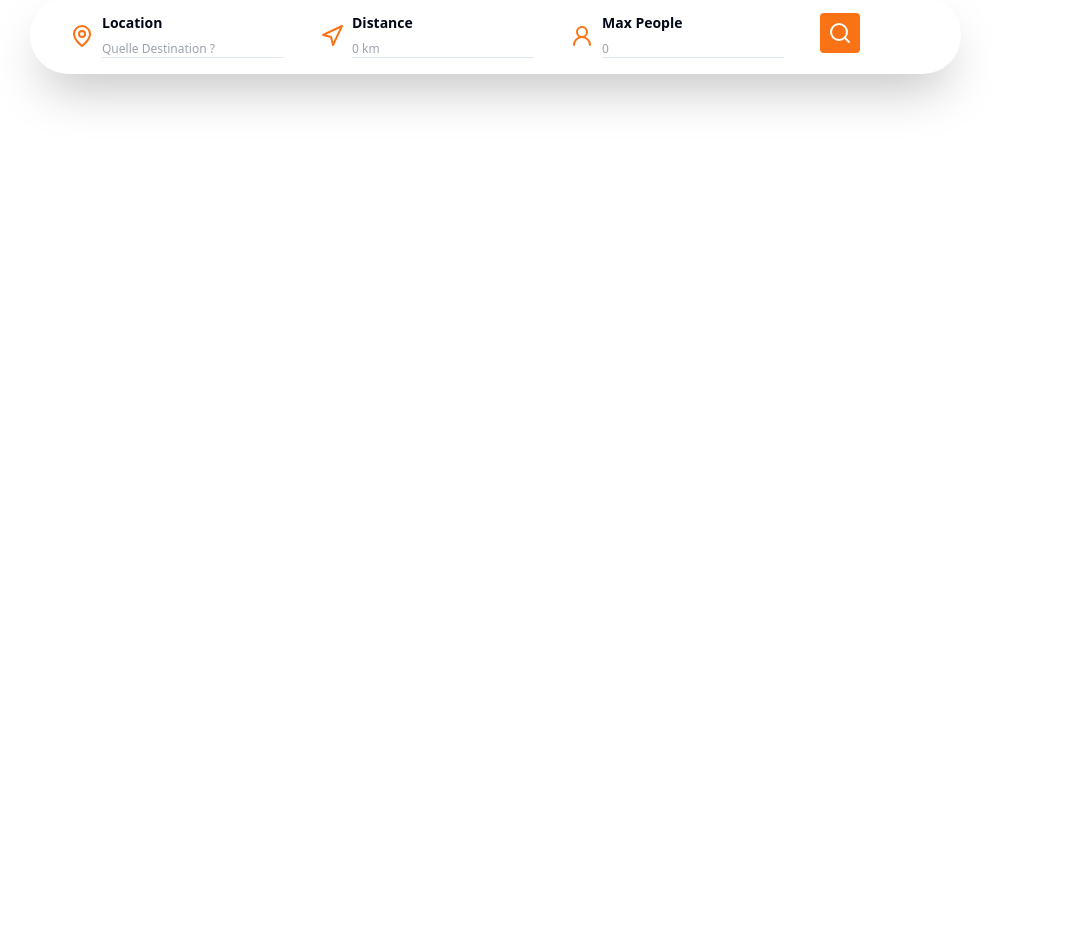
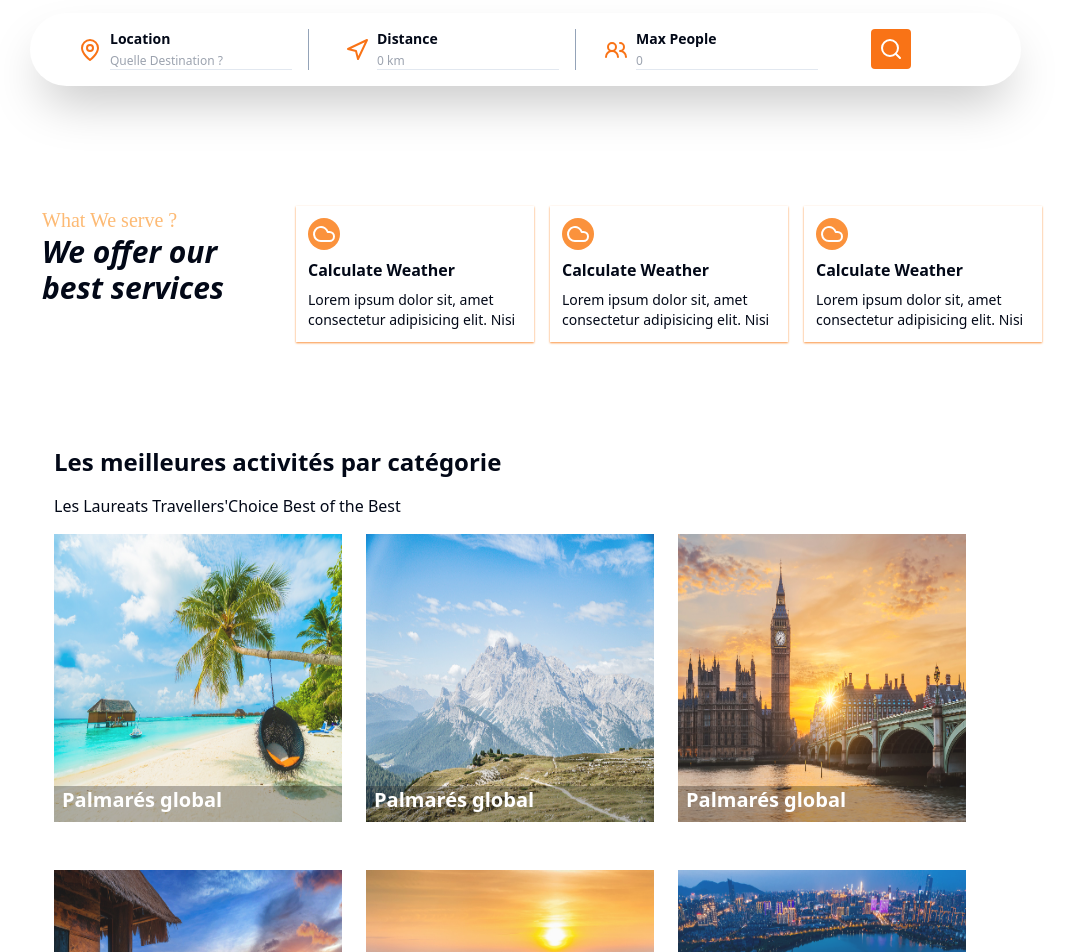
Before and after one commit to SidyMohamedSalim/easyTourisme, a Next.js app: page / in a window 1280 px wide. Shown: the part 500-1452 px from the top of the page, without its empty margins (98-1173 px from the left). Before the commit the page ends 800 px from the top, so only its background shows below. Built offline with nearby package versions, Linux system fonts and the light colour scheme.

Commit message:
add new bloc

```diff
--- a/app/page.tsx
+++ b/app/page.tsx
@@ -1,3 +1,5 @@
+import Features from "@/components/home/Features";
+import Services from "@/components/home/Services";
 import Welcome from "@/components/home/Welcome";
 import Image from "next/image";
 
@@ -5,6 +7,8 @@ export default function Home() {
   return (
     <main>
       <Welcome />
+      <Services />
+      <Features />
     </main>
   );
 }
--- /dev/null
+++ b/components/home/Features.tsx
@@ -0,0 +1,33 @@
+import React from "react";
+import BlocA from "../ui/blocs/blocA";
+
+const Features = () => {
+  return (
+    <section className="relative my-16">
+      <div className="max-w-5xl mx-auto my-4 h-84 bg-covers">
+        <div className="mx-6">
+          {/* title section */}
+          <div>
+            <h1 className="font-semibold text-2xl mb-4">
+              Les meilleures activités par catégorie
+            </h1>
+            <p className="text-md">
+              Les Laureats Travellers&apos;Choice Best of the Best
+            </p>
+          </div>
+          {/* content */}
+          <div className="flex flex-wrap  gap-4">
+            <BlocA title={"Palmarés global"} image={"/images/tour-img02.jpg"} />
+            <BlocA title={"Palmarés global"} image={"/images/tour-img03.jpg"} />
+            <BlocA title={"Palmarés global"} image={"/images/tour-img01.jpg"} />
+            <BlocA title={"Palmarés global"} image={"/images/tour-img05.jpg"} />
+            <BlocA title={"Palmarés global"} image={"/images/tour-img04.jpg"} />
+            <BlocA title={"Palmarés global"} image={"/images/tour-img07.jpg"} />
+          </div>
+        </div>
+      </div>
+    </section>
+  );
+};
+
+export default Features;
--- /dev/null
+++ b/components/home/Services.tsx
@@ -0,0 +1,38 @@
+import { Cloud } from "lucide-react";
+import React from "react";
+
+const Services = () => {
+  return (
+    <div>
+      <div className="max-w-5xl mx-auto grid grid-cols-4 gap-4 px-3 pt-20 pb-10">
+        <div className="pr-4">
+          <h2 className="font-second text-xl text-orange-300">
+            What We serve ?
+          </h2>
+          <h2 className="text-3xl font-semibold italic">
+            We offer our best services
+          </h2>
+        </div>
+        <Service />
+        <Service />
+        <Service />
+      </div>
+    </div>
+  );
+};
+
+export default Services;
+
+export const Service = () => {
+  return (
+    <div className="sha shadow-sm shadow-orange-400 p-3">
+      <div className="text-white bg-orange-400 w-fit p-1 rounded-full">
+        <Cloud className="text-sm" />
+      </div>
+      <h1 className="text-base font-semibold py-2">Calculate Weather</h1>
+      <p className="text-sm font-extralight">
+        Lorem ipsum dolor sit, amet consectetur adipisicing elit. Nisi
+      </p>
+    </div>
+  );
+};
--- a/components/home/Welcome.tsx
+++ b/components/home/Welcome.tsx
@@ -1,6 +1,6 @@
 import Image from "next/image";
 import React from "react";
-import { MapPin, Navigation, Search, User2 } from "lucide-react";
+import { MapPin, Navigation, Search, User2, Users2 } from "lucide-react";
 
 const Welcome = () => {
   return (
@@ -56,11 +56,11 @@ const Welcome = () => {
           </div>
         </div>
         {/* search */}
-        <div className="grid grid-cols-7 shadow-2xl w-fit rounded-full px-10 py-4 gap-6  my-6 text-sm">
-          <div className="col-span-2 flex items-center gap-2 ">
+        <div className="grid grid-cols-7 shadow-2xl w-fit rounded-full px-10 py-4 gap-6  my-10 text-sm justify-center">
+          <div className="col-span-2 flex items-center gap-2 border-r border-slate-400 px-1 mx-1">
             <MapPin className="text-orange-500" />
             <div>
-              <h1 className="font-bold pb-2 ">Location</h1>
+              <h1 className="font-bold pb-1 ">Location</h1>
               <div className="border-b b mr-3 text-xs focus:border-none">
                 <input
                   type="search"
@@ -70,10 +70,10 @@ const Welcome = () => {
               </div>
             </div>
           </div>
-          <div className="col-span-2 flex items-center gap-2">
+          <div className="col-span-2 flex items-center gap-2  border-r border-slate-400 px-1 mx-1">
             <Navigation className="text-orange-500" />
             <div>
-              <h1 className="font-bold pb-2">Distance</h1>
+              <h1 className="font-bold pb-1">Distance</h1>
               <div className="border-b  mr-3 text-xs focus:border-none">
                 <input
                   type="search"
@@ -83,10 +83,10 @@ const Welcome = () => {
               </div>
             </div>
           </div>
-          <div className=" col-span-2 flex items-center gap-2">
-            <User2 className="text-orange-500" />
+          <div className=" col-span-2 flex items-center gap-2 ">
+            <Users2 className="text-orange-500" />
             <div>
-              <h1 className="font-bold pb-2">Max People</h1>
+              <h1 className="font-bold pb-1">Max People</h1>
               <div className="border-b  mr-3 text-xs focus:border-none">
                 <input
                   type="search"
--- /dev/null
+++ b/components/ui/blocs/blocA.tsx
@@ -0,0 +1,27 @@
+import Image from "next/image";
+import React from "react";
+
+type blocAProps = {
+  title: string;
+  image: string;
+};
+const BlocA = ({ title, image }: blocAProps) => {
+  return (
+    <div className=" relative  my-4 mr-2">
+      <div className="opacity-90">
+        <Image
+          src={image}
+          alt=""
+          className="w-72 h-72"
+          width={600}
+          height={600}
+        />
+        <h1 className="absolute  w-full z-10 font-extrabold bg text-xl  bottom-0 p-2 text-white before:w-full before:h-9 before:bg-black before:absolute before:left-0 before:opacity-30 before:-z-10">
+          {title}
+        </h1>
+      </div>
+    </div>
+  );
+};
+
+export default BlocA;
--- /dev/null
+++ b/components/ui/blocs/blocB.tsx
@@ -0,0 +1,49 @@
+import { Heart, LucideIcon } from "lucide-react";
+import Image from "next/image";
+import React from "react";
+
+const BlocB = ({ desc, image }: { desc: string; image: string }) => {
+  return (
+    <div className="relative mr-3 w-72 my-4 hover:opacity-50">
+      <div className="absolute top-2 right-2 text-xl flex items-center justify-center bg-white px-2 w-8 h-8 rounded-full ">
+        <Heart />
+      </div>
+      {/* images */}
+
+      <div>
+        <Image
+          src={image}
+          alt=""
+          className="w-72 h-72"
+          width={600}
+          height={600}
+        />
+      </div>
+      <div>
+        <h1 className="font-semibold hover:decoration-black hover:underline leading-5 ">
+          Visite historique d&apos;une journée à Meknès Volubilis et Moulay
+          Idriss
+        </h1>
+        {/* Notes */}
+        <div className="flex">
+          {/* avis */}
+          <div className="flex justify-evenly gap-1 text-sm">
+            <p>⭐</p>
+            <p>⭐</p>
+            <p>⭐</p>
+            <p>⭐</p>
+            <p>⭐</p>
+          </div>
+          {/* Nombre de personnes qui ont noter */}
+          <p className="mx-2 font-light">109</p>
+        </div>
+        {/* Prix */}
+        <div>
+          <p className="font-medium">á partir de 321 MAD par adulte</p>
+        </div>
+      </div>
+    </div>
+  );
+};
+
+export default BlocB;
--- /dev/null
+++ b/components/ui/blocs/blocC.tsx
@@ -0,0 +1,32 @@
+import { Heart } from "lucide-react";
+import Image from "next/image";
+import React from "react";
+
+const BlocC = ({ desc, image }: { desc: string; image: string }) => {
+  return (
+    <div className="relative mx-3 w-96 my-4 bg-white">
+      <div className="absolute top-2 right-2 text-xl flex items-center justify-center bg-white px-2 w-8 h-8 rounded-full ">
+        <Heart />
+      </div>
+      {/* images */}
+
+      <div>
+        <Image
+          src={image}
+          alt=""
+          className="h-64 w-96"
+          width={1000}
+          height={800}
+        />
+      </div>
+      <div className="text-center my-4 mx-6">
+        <h1 className="font-semibold hover:decoration-black hover:underline leading-5 ">
+          Visite historique d&apos;une journée à Meknès Volubilis et Moulay
+          Idriss
+        </h1>
+      </div>
+    </div>
+  );
+};
+
+export default BlocC;
--- /dev/null
+++ b/components/ui/elements/NavIcons.tsx
@@ -0,0 +1,15 @@
+import { BedDouble, LucideIcon } from "lucide-react";
+import React from "react";
+
+const NavIcons = ({ title, Icon }: { title: string; Icon: LucideIcon }) => {
+  return (
+    <div className="flex justify-between px-3 py-3 border border-black rounded-lg shadow-md items-top  my-1 hover:bg-slate-900 hover:text-white">
+      <h1 className="mr-24 font-medium text-xs">{title}</h1>
+      <div className="pr-1 xl:pr-4">
+        <Icon />
+      </div>
+    </div>
+  );
+};
+
+export default NavIcons;
--- /dev/null
+++ b/components/ui/elements/btn.tsx
@@ -0,0 +1,17 @@
+import React from "react";
+
+const Btn = ({ title, isWhite }: { title: string; isWhite?: boolean }) => {
+  return (
+    <button
+      className={
+        isWhite
+          ? "bg-white text-black px-6 py-3 my-4 rounded-3xl hover:bg-black hover:text-white"
+          : "bg-black px-6 py-3 my-4 rounded-3xl text-white hover:bg-white hover:text-black"
+      }
+    >
+      {title}
+    </button>
+  );
+};
+
+export default Btn;
--- /dev/null
+++ b/components/ui/elements/headElIcon.tsx
@@ -0,0 +1,19 @@
+import { Heart, LucideIcon } from "lucide-react";
+import React from "react";
+
+type HeadElIconProps = {
+  title: string;
+  Icon: LucideIcon;
+};
+const HeadElIcon = ({ title, Icon }: HeadElIconProps) => {
+  return (
+    <div className="flex cursor-pointer font-medium items-center px-3 py-3 rounded-3xl hover:bg-slate-100">
+      <span className="mr-1 max-md:text-2xl">
+        <Icon />
+      </span>
+      <h1 className="max-md:hidden">{title}</h1>
+    </div>
+  );
+};
+
+export default HeadElIcon;
--- a/tailwind.config.js
+++ b/tailwind.config.js
@@ -2,11 +2,11 @@
 module.exports = {
   darkMode: ["class"],
   content: [
-    './pages/**/*.{ts,tsx}',
-    './components/**/*.{ts,tsx}',
-    './app/**/*.{ts,tsx}',
-    './src/**/*.{ts,tsx}',
-	],
+    "./pages/**/*.{ts,tsx}",
+    "./components/**/*.{ts,tsx}",
+    "./app/**/*.{ts,tsx}",
+    "./src/**/*.{ts,tsx}",
+  ],
   theme: {
     container: {
       center: true,
@@ -16,6 +16,9 @@ module.exports = {
       },
     },
     extend: {
+      fontFamily: {
+        second: ["Brush Script MT"],
+      },
       colors: {
         border: "hsl(var(--border))",
         input: "hsl(var(--input))",
@@ -38,6 +41,7 @@ module.exports = {
           DEFAULT: "hsl(var(--muted))",
           foreground: "hsl(var(--muted-foreground))",
         },
+
         accent: {
           DEFAULT: "hsl(var(--accent))",
           foreground: "hsl(var(--accent-foreground))",
@@ -73,4 +77,4 @@ module.exports = {
     },
   },
   plugins: [require("tailwindcss-animate")],
-}
+};
```
